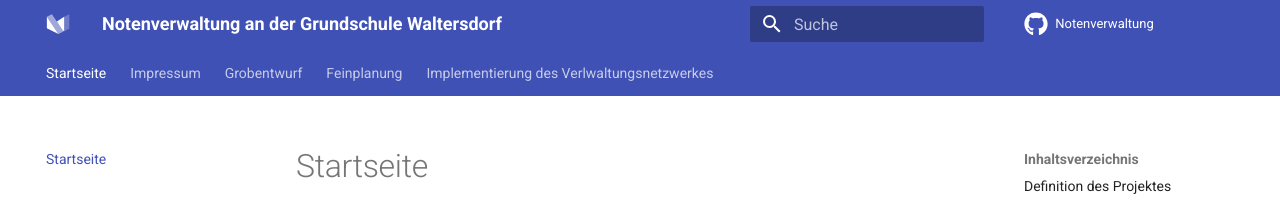
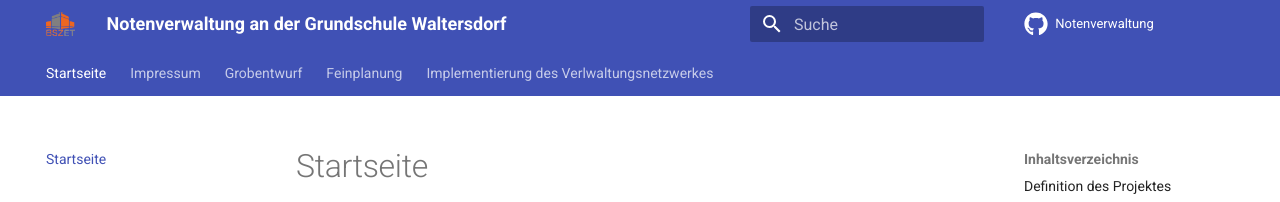
Before and after one commit to notenverwaltung/Notenverwaltungssoftware, an MkDocs documentation site: the page built from docs/index.md, in a window 1280 px wide. Shown: the top 202 px of the page. Built offline with MkDocs 1.6.1 and Material for MkDocs 9.7.7, drawn with Linux system fonts in a browser that asks for light colours; comment, search, counter and statistics services are not loaded.

Commit message:
Change icon location

```diff
--- a/mkdocs.yml
+++ b/mkdocs.yml
@@ -32,6 +32,7 @@ copyright: Copyright &copy; 2020 David, Lukas, Tony
 
 # Configuration
 theme:
+  logo: assets/logo.svg
   name: material
 
   # 404 page
```
